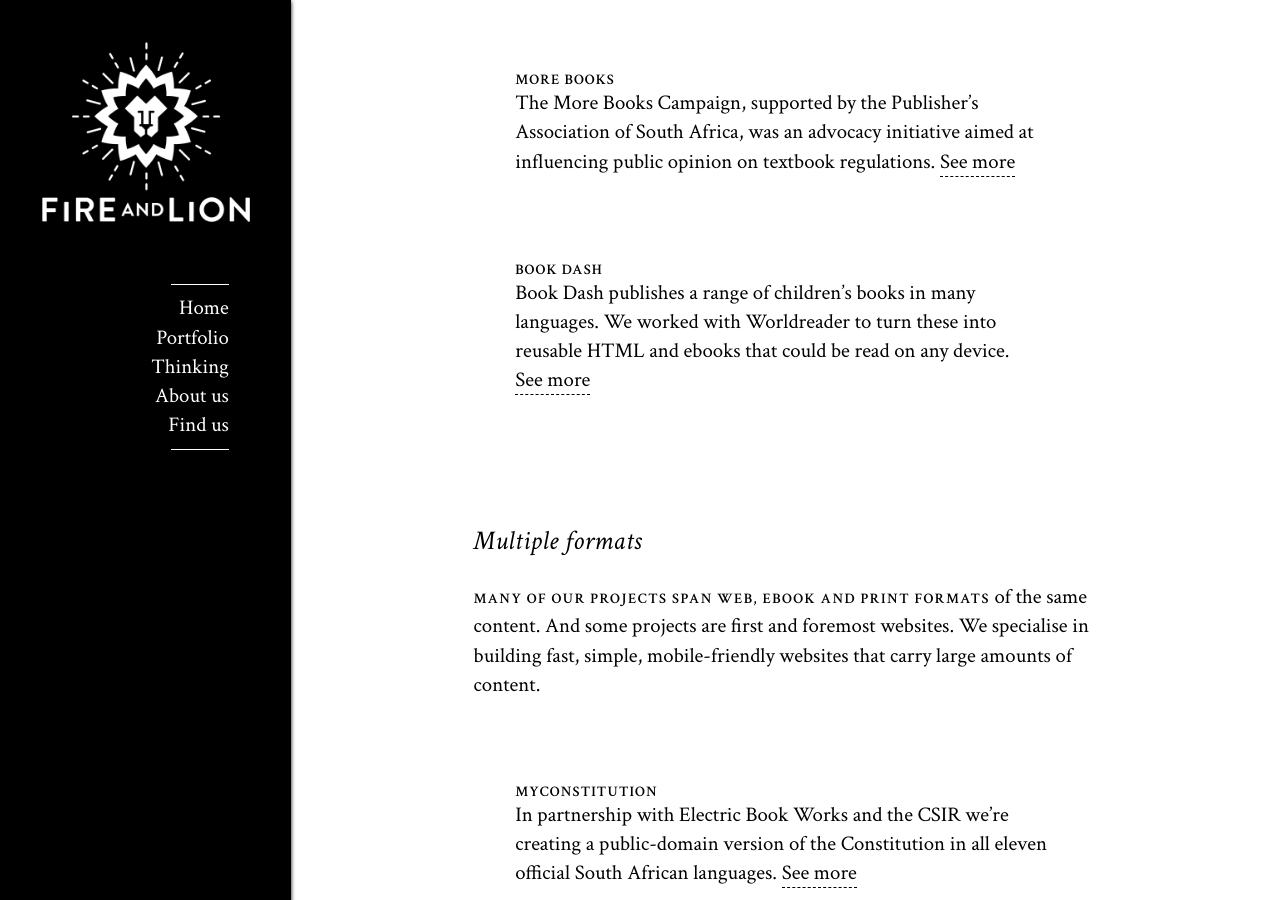
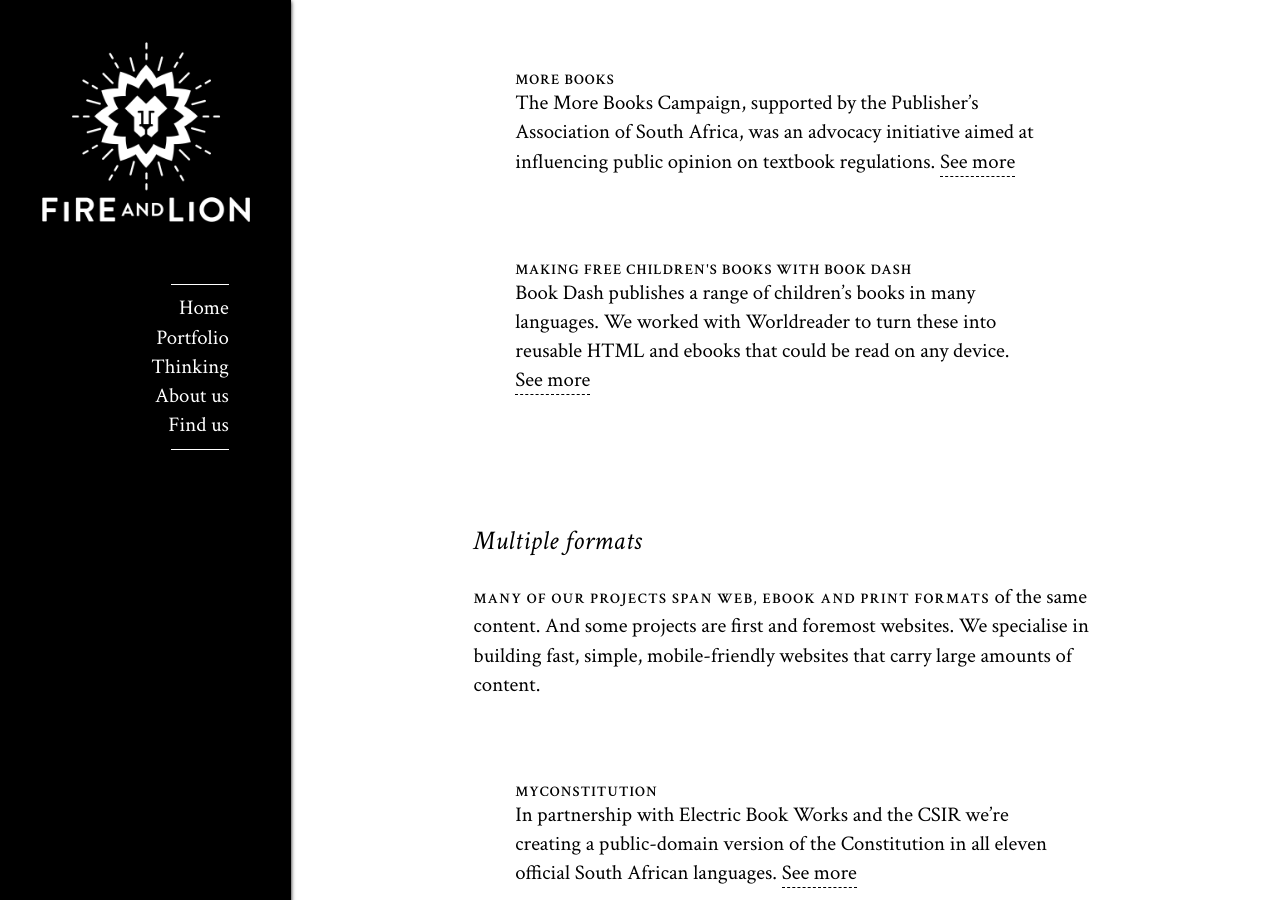
Before and after one commit to jenniferjacobs/fireandlion, a Jekyll site: the page built from portfolio.md, in a window 1280 px wide and 900 px high, scrolled down 3830 px. Built offline with Jekyll 4.4.1, drawn with Linux system fonts in a browser that asks for light colours.

Commit message:
Minor edit

```diff
--- a/_posts/2016-05-01-book-dash.md
+++ b/_posts/2016-05-01-book-dash.md
@@ -1,12 +1,10 @@
 ---
-title: Book Dash
+title: Making free children's books with Book Dash
 excerpt: "Book Dash publishes a range of children’s books in many languages. We worked with Worldreader to turn these into reusable HTML and ebooks that could be read on any device."
 category: social-impact
 ---
 
-# Making children's books with Book&nbsp;Dash
-
-![Book Dash books]({{ site.baseurl }}/images/bookdash-og-image.jpg)
+# Making free children's books with Book&nbsp;Dash
 
 [Book Dash](http://bookdash.org) publishes a range of children’s books in many languages. We worked with [Worldreader](http://www.worldreader.org/) to turn these into reusable HTML and ebooks that could be read on any device. Our workflow and technology had to be rock solid and future-proof, to ensure that partners who reuse the material can rely on it always working. [See the project in action here](http://bookdash.github.io/bookdash-books/).
 
```
